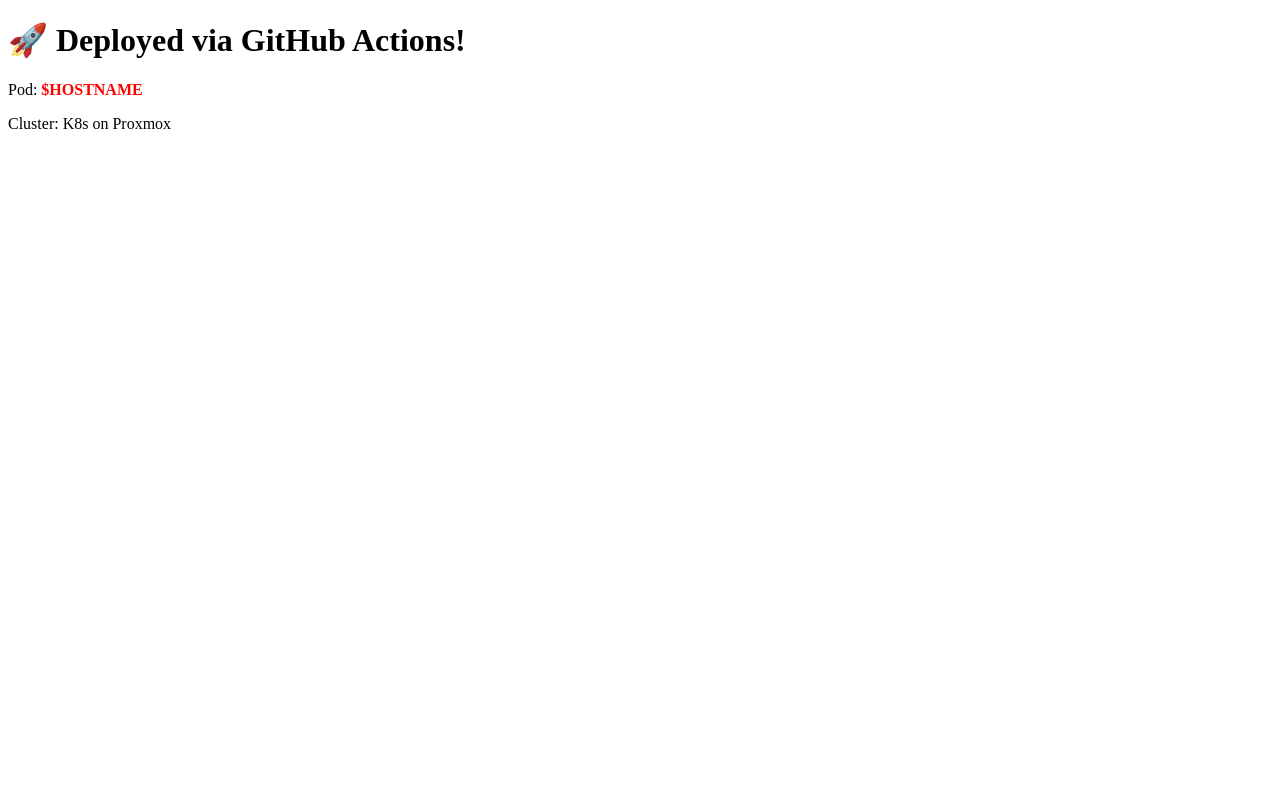
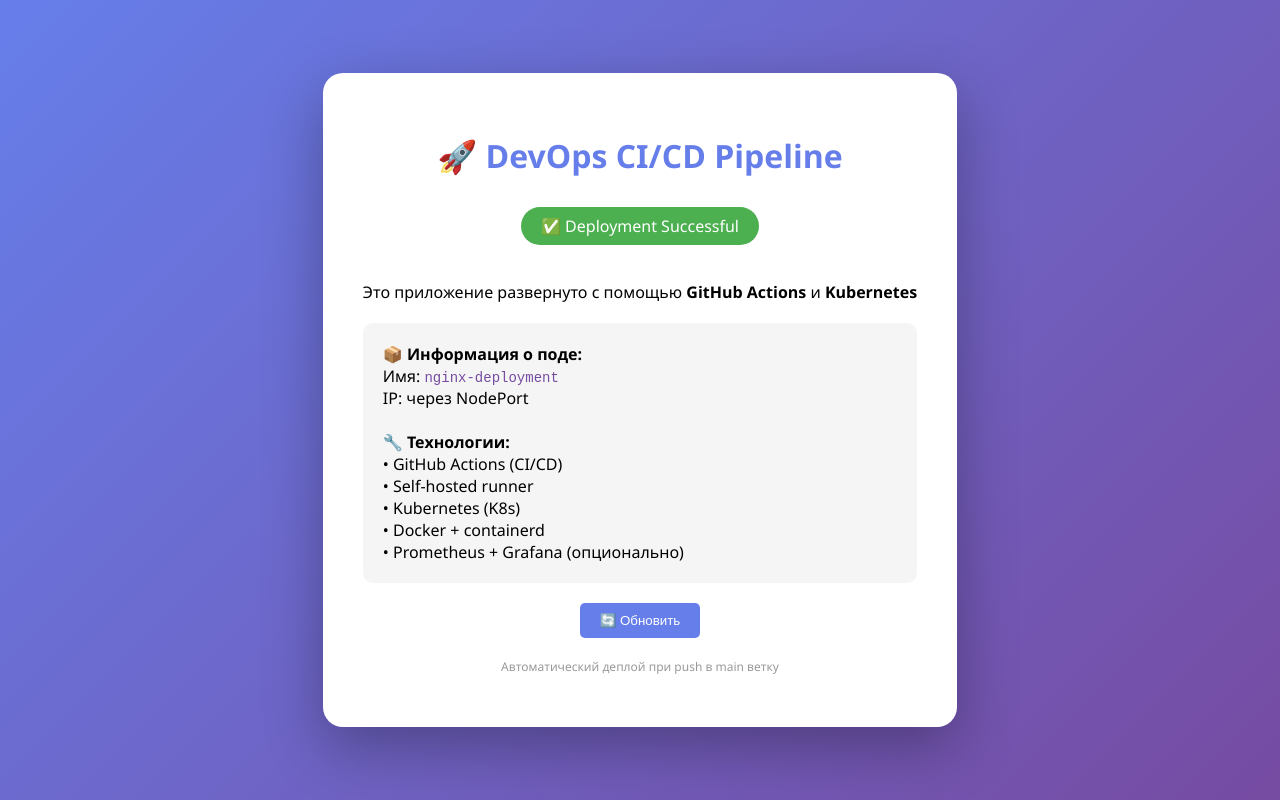
Before and after one commit to irsy0304/devopslab, a plain HTML site: page index.html in a window 1280 px wide. Drawn offline with Linux system fonts and the light colour scheme; no server answers.

Commit message:
Update index.html with custom DevOps page

```diff
--- a/index.html
+++ b/index.html
@@ -1,9 +1,108 @@
 <!DOCTYPE html>
-<html>
-<head><title>DevOps Lab</title></head>
+<html lang="ru">
+<head>
+    <meta charset="UTF-8">
+    <meta name="viewport" content="width=device-width, initial-scale=1.0">
+    <title>DevOps CI/CD Demo</title>
+    <style>
+        body {
+            font-family: 'Segoe UI', Tahoma, Geneva, Verdana, sans-serif;
+            background: linear-gradient(135deg, #667eea 0%, #764ba2 100%);
+            min-height: 100vh;
+            margin: 0;
+            display: flex;
+            justify-content: center;
+            align-items: center;
+        }
+        .container {
+            background: white;
+            border-radius: 20px;
+            padding: 40px;
+            box-shadow: 0 20px 60px rgba(0,0,0,0.3);
+            text-align: center;
+            max-width: 600px;
+        }
+        h1 {
+            color: #667eea;
+            margin-bottom: 10px;
+        }
+        .status {
+            background: #4CAF50;
+            color: white;
+            padding: 8px 20px;
+            border-radius: 30px;
+            display: inline-block;
+            margin: 20px 0;
+        }
+        .info {
+            background: #f5f5f5;
+            padding: 20px;
+            border-radius: 10px;
+            text-align: left;
+            margin-top: 20px;
+        }
+        .pod-name {
+            font-family: monospace;
+            color: #764ba2;
+            font-size: 14px;
+            word-break: break-all;
+        }
+        .green {
+            color: #4CAF50;
+            font-weight: bold;
+        }
+        button {
+            background: #667eea;
+            color: white;
+            border: none;
+            padding: 10px 20px;
+            border-radius: 5px;
+            cursor: pointer;
+            margin-top: 20px;
+        }
+        button:hover {
+            background: #5a67d8;
+        }
+    </style>
+</head>
 <body>
-<h1>🚀 Deployed via GitHub Actions!</h1>
-<p>Pod: <strong style="color:red">$HOSTNAME</strong></p>
-<p>Cluster: K8s on Proxmox</p>
+    <div class="container">
+        <h1>🚀 DevOps CI/CD Pipeline</h1>
+        <div class="status">✅ Deployment Successful</div>
+
+        <p>Это приложение развернуто с помощью <strong>GitHub Actions</strong> и <strong>Kubernetes</strong></p>
+
+        <div class="info">
+            <strong>📦 Информация о поде:</strong><br>
+            Имя: <span id="podName" class="pod-name">Загрузка...</span><br>
+            IP: <span id="podIP">Загрузка...</span><br>
+            <br>
+            <strong>🔧 Технологии:</strong><br>
+            • GitHub Actions (CI/CD)<br>
+            • Self-hosted runner<br>
+            • Kubernetes (K8s)<br>
+            • Docker + containerd<br>
+            • Prometheus + Grafana (опционально)<br>
+        </div>
+
+        <button onclick="location.reload()">🔄 Обновить</button>
+        <p style="margin-top: 20px; font-size: 12px; color: #999;">
+            Автоматический деплой при push в main ветку
+        </p>
+    </div>
+
+    <script>
+        // Получаем информацию о поде через API
+        fetch('/pod-info')
+            .then(response => response.json())
+            .then(data => {
+                document.getElementById('podName').innerText = data.hostname || 'unknown';
+                document.getElementById('podIP').innerText = data.ip || 'unknown';
+            })
+            .catch(() => {
+                document.getElementById('podName').innerText = 'nginx-deployment';
+                document.getElementById('podIP').innerText = 'через NodePort';
+            });
+    </script>
 </body>
 </html>
```
Also changed, not shown: 1 other file.
